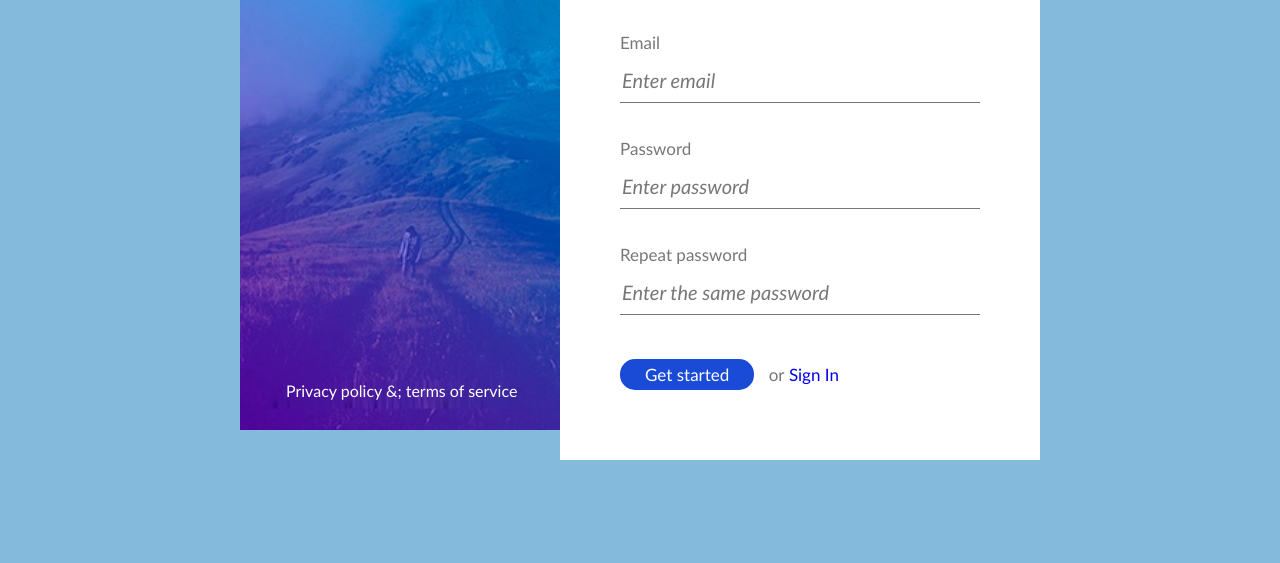
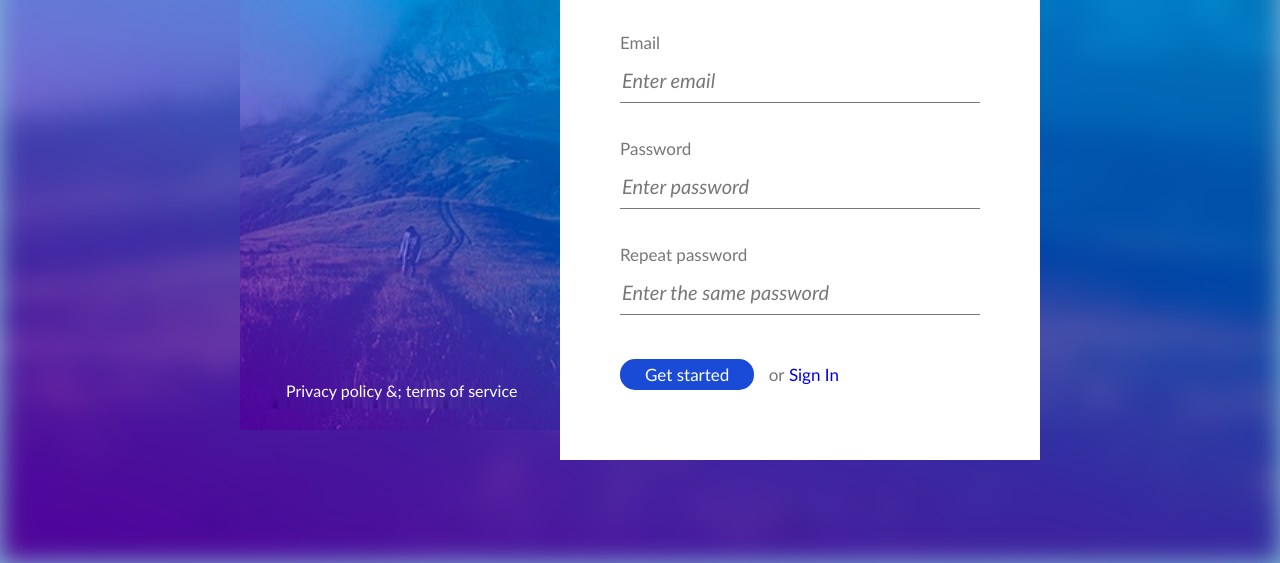
Before and after one commit to brokenfingers/6-sign-up, a website: page index.html in a window 1280 px wide. Shown: the part 237-800 px from the top of the page. Drawn offline with Linux system fonts and the light colour scheme.

Commit message:
background image

```diff
--- a/css/main.css
+++ b/css/main.css
@@ -5,6 +5,14 @@ body *{
     box-sizing: border-box;
     font-family: 'Gill Sans', 'Gill Sans MT', Calibri, 'Trebuchet MS', sans-serif;
 }
+.backgroundImg {
+    position: absolute;
+    filter: blur(13px);
+    /* filter: brightness(1.75); */
+    width: 100%;
+    height: 100%;
+}
+
 .container {
     position: absolute;
     display: inline-block;
--- a/index.html
+++ b/index.html
@@ -20,6 +20,7 @@
     <title>Sign up</title>
 </head>
 <body>
+    <img class="backgroundImg" src="./img/left.jpg" alt="">
     <main class="container">
         <div class="left-column">
             <h1 class="main-title">Sign up</h1>
```
